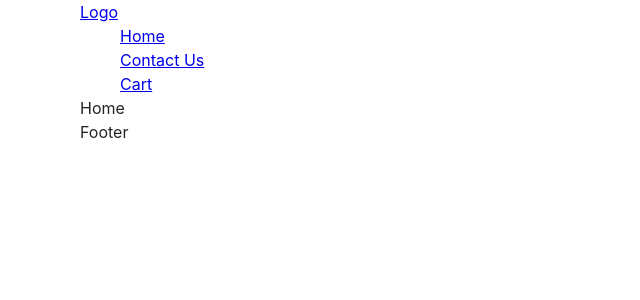
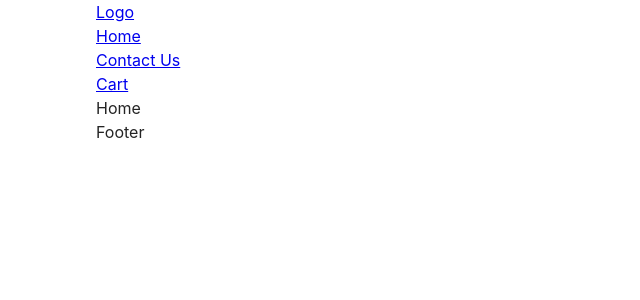
Before and after one commit to baresi687/js-frameworks-ca, a React (Vite) app: page / in a window 1280 px wide. Shown: the top 300 px of the page, without its empty margins (0-640 px from the left). Built offline with nearby package versions, Linux system fonts and the light colour scheme.

Commit message:
Changes index.html title and adds more global styles to index.scss

```diff
--- a/index.html
+++ b/index.html
@@ -3,7 +3,7 @@
   <head>
     <meta charset="UTF-8" />
     <meta name="viewport" content="width=device-width, initial-scale=1.0" />
-    <title>Vite + React</title>
+    <title>eShop</title>
   </head>
   <body>
     <div id="root"></div>
--- a/src/index.scss
+++ b/src/index.scss
@@ -13,6 +13,12 @@
   -webkit-text-size-adjust: 100%;
 }
 
+*,
+*::before,
+*::after {
+  box-sizing: border-box;
+}
+
 body {
   margin: 0;
 }
@@ -20,4 +26,5 @@ body {
 ul {
   list-style: none;
   margin: 0;
+  padding: 0;
 }
```
